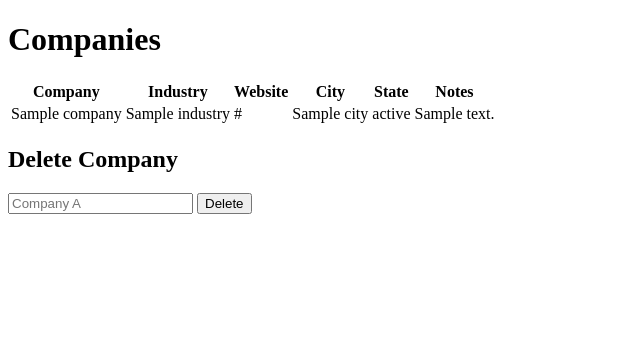
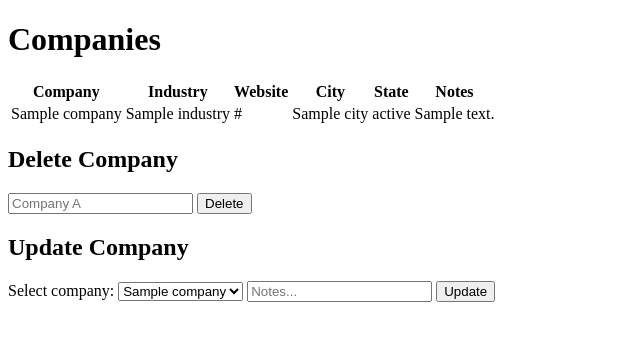
Before and after one commit to ana-ruth/job-application-tracker, a Flask app: template templates/companies.html in a window 1280 px wide. Shown: the top 341 px of the page, without its empty margins (0-640 px from the left). Run offline with Flask 3, Linux system fonts and the light colour scheme; the template is opened without the code that fills it: most values are stand-ins (such as "Sample title", 1, 10 or a date in 2020); parts of the project's set-up code (start-up, migrations or seed data) failed here and were passed over.

Commit message:
UPDATE for companies table

```diff
--- a/app.py
+++ b/app.py
@@ -32,6 +32,15 @@ def deleteCompany():
         delete_company(company)
     return redirect('/companies')
 
+@app.route('/companies/update', methods=['POST'])
+def updateCompany():
+    if request.method == 'POST':
+        company = request.form['companyName']
+        notes = request.form['CompanyNotes']
+        update_company(company, notes)
+
+    return redirect('/companies')
+
 
 if __name__ == '__main__':
     app.run(debug=True)
--- a/database.py
+++ b/database.py
@@ -33,3 +33,19 @@ def delete_company(company):
     except mysql.connector.Error as error:
         print(f'Error: {error}')
         conn.rollback()
+
+def update_company(company, notes):
+    try:
+        conn = get_db()
+        cursor = conn.cursor(dictionary=True)
+        update_query = 'UPDATE companies SET notes = %s WHERE company_name = %s'
+        cursor.execute(update_query, (notes, company))
+        conn.commit()
+        conn.close()
+
+
+
+
+    except mysql.connector.Error as error:
+        print(f'Error: {error}')
+        conn.rollback()
--- a/templates/companies.html
+++ b/templates/companies.html
@@ -37,6 +37,18 @@
             <button type ="submit"> Delete</button>
         </form>
 
+        <h2>Update Company</h2>
+        <form action="/companies/update" method = "POST">
+            <label for="companies">Select company: </label>
+            <select id="companies" name="companyName">
+                {% for company in companies %}
+                <option value = "{{company['company_name']}}" >{{company['company_name']}}</option>
+                {%endfor%}
+            </select>
+
+            <input type="text" name = "CompanyNotes" placeholder="Notes...">
+            <button type ="submit">Update</button>
+        </form>
 
     </body>
 </html>
```
